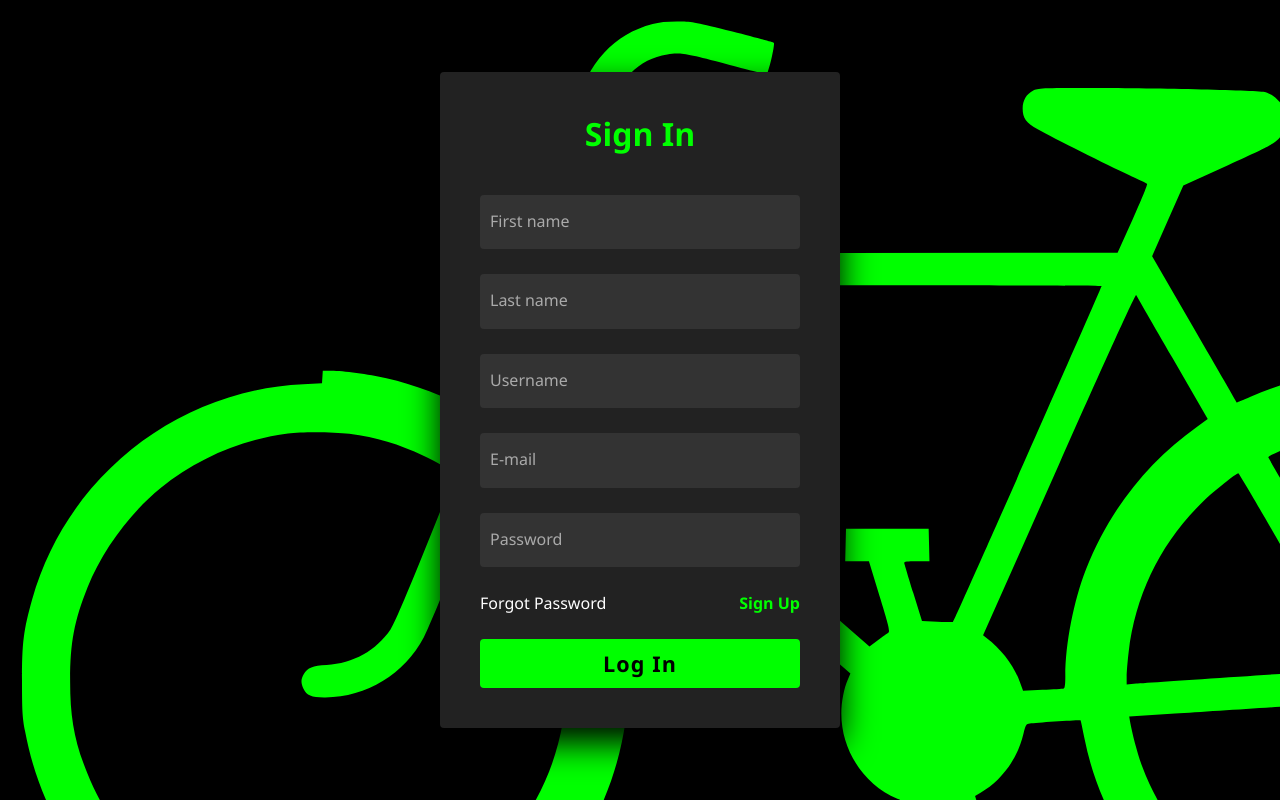
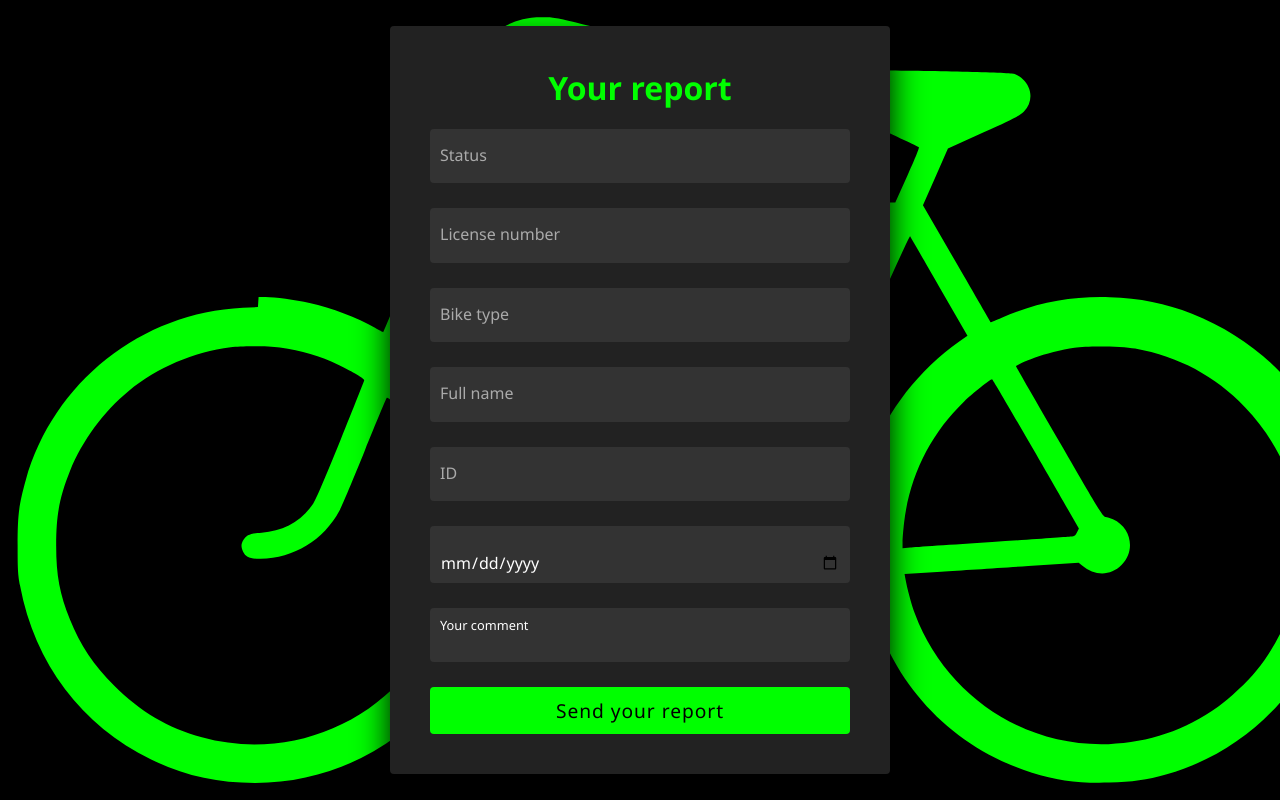
Before and after one commit to starcorsair/skillfactory-final-project, a React (Create React App) app: page / in a window 1280 px wide. Built offline with nearby package versions, Linux system fonts and the light colour scheme.

Commit message:
report page commit

```diff
--- a/src/App.js
+++ b/src/App.js
@@ -1,10 +1,10 @@
 import "./App.css";
-import Authentification from "./components/Authentification/Authentification";
+import Report from "./components/Report/Report";
 
 function App() {
   return (
     <>
-      <Authentification />
+      <Report />
     </>
   );
 }
--- a/src/components/Authentification/Authentification.js
+++ b/src/components/Authentification/Authentification.js
@@ -19,6 +19,10 @@ function Authentification() {
 
             <div className={classes.inputBox}>
               <input type="text" required /> <i>Username</i>
+            </div>
+
+            <div className={classes.inputBox}>
+              <input type="text" required /> <i>ID</i>
             </div>
 
             <div className={classes.inputBox}>
--- a/src/components/Report/Report.js
+++ b/src/components/Report/Report.js
@@ -3,10 +3,63 @@ import classes from "./Report.module.css";
 
 function Report() {
   return (
-    <div className={classes.pages}>
-      <div className={classes.main}></div>
-      <div className={classes.image_filter}></div>
-    </div>
+    <section>
+      <div className={classes.repotfield}>
+        <div className={classes.content}>
+          <h2>Your report</h2>
+
+          <div className={classes.form}>
+            <div className={classes.inputBox}>
+              <input type="string" required /> <i>Status</i>
+            </div>
+
+            <div className={classes.inputBox}>
+              <input type="string" required /> <i>License number</i>
+            </div>
+
+            <div className={classes.inputBox}>
+              <input type="string" required /> <i>Bike type</i>
+            </div>
+
+            <div className={classes.inputBox}>
+              <input type="string" required /> <i>Full name</i>
+            </div>
+
+            <div className={classes.inputBox}>
+              <input type="string" required /> <i>ID</i>
+            </div>
+
+            <div className={classes.inputBox}>
+              <input type="date" required />
+            </div>
+
+            {/* <div className={classes.inputBox}>
+              <input type="date" /> <i>Last update date</i>
+            </div>
+
+            <div className={classes.inputBox}>
+              <input type="string" /> <i>Bike color</i>
+            </div>
+
+            <div className={classes.inputBox}>
+              <input type="date" /> <i>Date of theft</i>
+            </div>
+
+            <div className={classes.inputBox}>
+              <input type="string" /> <i>Officer</i>
+            </div>
+  */}
+            <div className={classes.inputBox}>
+              <input type="string" /> <i>Your comment</i>
+            </div>
+
+            <div className={classes.inputBox}>
+              <input type="submit" value="Send your report" />
+            </div>
+          </div>
+        </div>
+      </div>
+    </section>
   );
 }
 
--- a/src/components/Report/Report.module.css
+++ b/src/components/Report/Report.module.css
@@ -0,0 +1,122 @@
+* {
+  margin: 0;
+  padding: 0;
+  box-sizing: border-box;
+  font-family: "Segoe UI", Tahoma, Geneva, Verdana, sans-serif;
+}
+
+section {
+  position: absolute;
+  width: 100%;
+  height: 100%;
+  display: flex;
+  justify-content: center;
+  align-items: center;
+  background: #000;
+  background-image: url("/public/images/2104434-8bc34a.svg");
+  background-size: cover;
+  overflow-x: hidden;
+}
+
+.repotfield {
+  position: absolute;
+  width: 500px; /*с 400 на 500*/
+
+  background: #222;
+  display: flex;
+  justify-content: center;
+  align-items: center;
+  padding: 40px;
+  margin-top: 30px;
+  margin-bottom: 30px;
+  border-radius: 4px;
+  box-shadow: 0 15px 35px rgba(0, 0, 0, 9);
+}
+.repotfield .content {
+  position: relative;
+  width: 100%;
+  display: flex;
+  justify-content: center;
+  align-items: center;
+  flex-direction: column;
+  gap: 20px;
+}
+section .repotfield .content h2 {
+  font-size: 2em;
+  color: #0f0;
+}
+section .repotfield .content .form {
+  width: 100%;
+  display: flex;
+  flex-direction: column;
+  gap: 25px;
+}
+section .repotfield .content .form .inputBox {
+  position: relative;
+  width: 100%;
+}
+section .repotfield .content .form .inputBox input {
+  position: relative;
+  width: 100%;
+  background: #333;
+  border: none;
+  outline: none;
+  padding: 25px 10px 7.5px;
+  border-radius: 4px;
+  color: #fff;
+  font-weight: 500;
+  font-size: 1em;
+}
+section .repotfield .content .form .inputBox i {
+  position: absolute;
+  left: 0;
+  padding: 15px 10px;
+  font-style: normal;
+  color: #aaa;
+  transition: 0.5s;
+  pointer-events: none;
+}
+.repotfield .content .form .inputBox input:focus ~ i,
+.repotfield .content .form .inputBox input:valid ~ i {
+  transform: translateY(-7.5px);
+  font-size: 0.8em;
+  color: #fff;
+}
+.repotfield .content .form .links {
+  position: relative;
+  width: 100%;
+  display: flex;
+  justify-content: space-between;
+}
+.repotfield .content .form .links a {
+  color: #fff;
+  text-decoration: none;
+}
+.repotfield .content .form .links a:nth-child(2) {
+  color: #0f0;
+  font-weight: 600;
+}
+.repotfield .content .form .inputBox input[type="submit"] {
+  padding: 10px;
+  background: #0f0;
+  color: #000;
+  font-weight: 500;
+  font-size: 1.2em;
+  letter-spacing: 0.05em;
+  cursor: pointer;
+}
+input[type="submit"]:active {
+  opacity: 0.6;
+}
+@media (max-width: 900px) {
+  section span {
+    width: calc(10vw - 2px);
+    height: calc(10vw - 2px);
+  }
+}
+@media (max-width: 600px) {
+  section span {
+    width: calc(20vw - 2px);
+    height: calc(20vw - 2px);
+  }
+}
```
